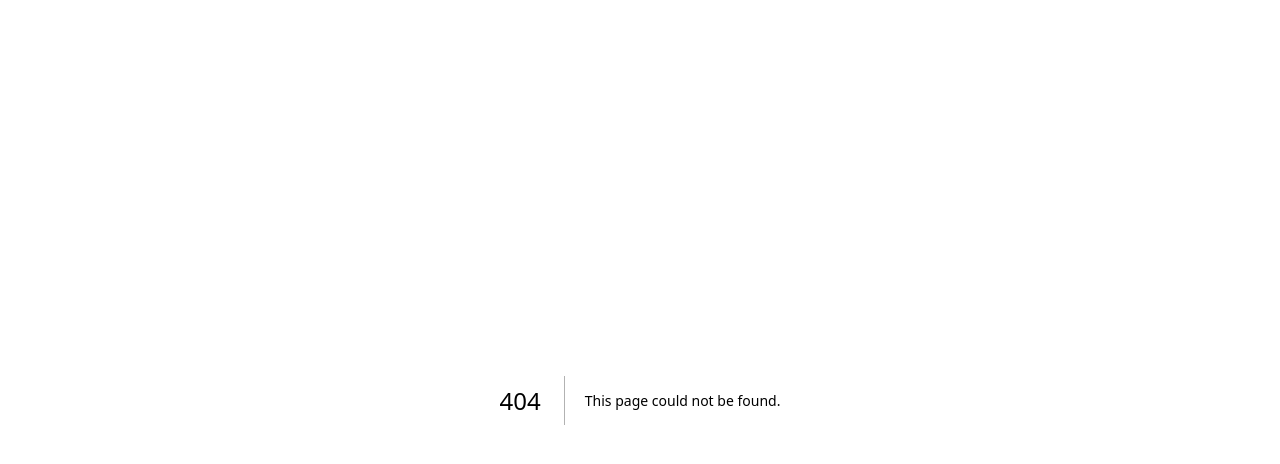
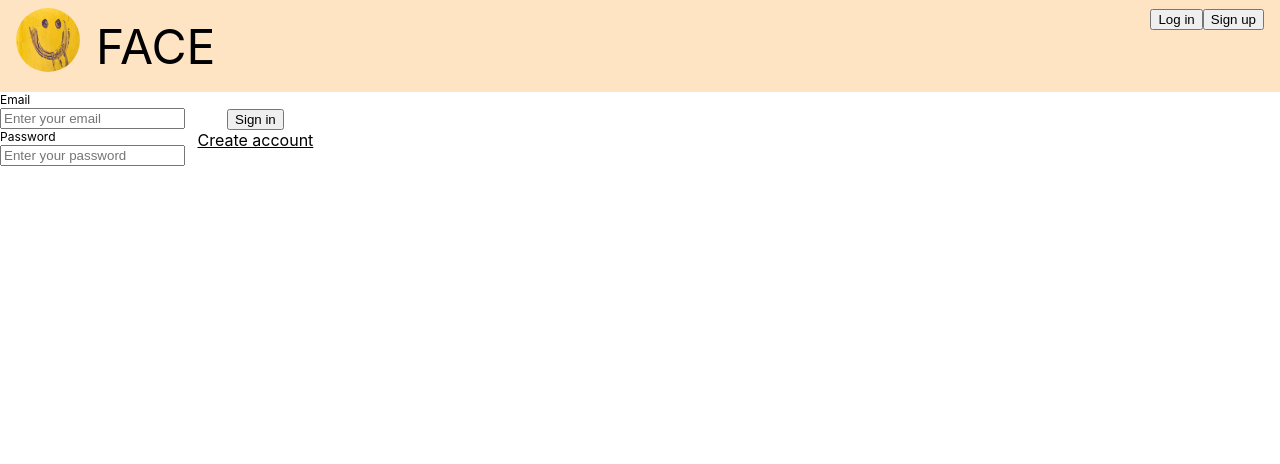
Before and after one commit to MCBethHampshire/coffee, a Next.js app in the folder frontend/web/: page /login in a window 1280 px wide. Before the commit this address had no page. Shown: the top 464 px of the page. Built offline with nearby package versions, Linux system fonts and the light colour scheme.

Commit message:
Change layout of pages and add links

```diff
--- a/frontend/web/components/header.tsx
+++ b/frontend/web/components/header.tsx
@@ -1,19 +1,25 @@
-import Login from "./login";
 import Image from "next/image";
 import logo from "../assets/logo.jpg";
 import styles from '../styles/Header.module.css';
+import Link from "next/link";
 
 const Header = () => {
     return <>
     <div className={styles.container}>
         <div className={styles.nameContainer}>
-            <div className={styles.logo}>
-                <Image src={logo} width={70} height={75} alt="Face logo"/>
-            </div>
+            <Link href="/">
+                <div className={styles.logo}>
+                    <Image src={logo} width={70} height={75} alt="Face logo"/>
+                </div>
+            </Link>
             <header className={styles.header}>FACE</header>
         </div>
-
-        <Login />
+        <div className={styles.buttonContainer}>
+            <Link href="/login">
+                <button>Log in</button>
+            </Link>
+            <button>Sign up</button>
+        </div>
     </div>
 
     </>;
--- /dev/null
+++ b/frontend/web/pages/login.tsx
@@ -0,0 +1,86 @@
+import Header from '../components/header';
+import styles from '../styles/Login.module.css';
+import { useForm } from 'react-hook-form';
+
+export type LoginForm = {
+    identifier: string;
+    password: string;
+};
+
+const Login = () => {
+    const {
+        register,
+        handleSubmit,
+        formState: { errors} ,
+    } = useForm<LoginForm>();
+
+    const onSubmit = (data: LoginForm) => {
+        console.log(data);
+    };
+
+    return <>
+
+      <Header />
+    <div className={styles.container}>
+        <form onSubmit={handleSubmit(onSubmit)} className={styles.form}>
+            <div className={styles.formGroups}>
+                <div className={styles.formGroup}>
+                    <label htmlFor="email"> Email</label>
+                    <input
+                    id="email"
+                    placeholder="Enter your email"
+                    role="textbox"
+                    {...register("identifier", {
+                        required: 'Required',
+                        minLength: {value: 6, message: "Min length 6"},
+                        pattern: {value: /^[A-Z0-9._%+-]+@[A-Z0-9.-]+\.[A-Z]{2,}$/i, message: "Invalid email address"},
+                        })}/>
+                    {errors.identifier ? <span className={styles.error}>{errors.identifier?.message}</span> : <>&nbsp;</>}
+                </div>
+                <div className={styles.formGroup}>
+                    <label htmlFor="password">Password</label>
+                    <input
+                    id="password"
+                    placeholder="Enter your password"
+                    role="textbox"
+                    type="password"
+                    {...register("password", {
+                        required: 'Required',
+                        minLength: {value: 8, message: "Min length 8"},
+                        })}/>
+                    {errors.password ? <span className={styles.error}>{errors.password?.message}</span> : <>&nbsp;</>}
+                </div>
+            </div>
+            <div className={styles.buttonContainer}>
+                <button type="submit">Sign in</button>
+                <a>Create account</a>
+            </div>
+        </form>
+        <style jsx global>{`
+        html,
+        body {
+          padding: 0;
+          margin: 0;
+          font-family:
+            -apple-system,
+            BlinkMacSystemFont,
+            Segoe UI,
+            Roboto,
+            Oxygen,
+            Ubuntu,
+            Cantarell,
+            Fira Sans,
+            Droid Sans,
+            Helvetica Neue,
+            sans-serif;
+        }
+        * {
+          box-sizing: border-box;
+        }
+      `}</style>
+    </div>
+
+    </>;
+};
+
+export default Login;
--- a/frontend/web/styles/Header.module.css
+++ b/frontend/web/styles/Header.module.css
@@ -24,4 +24,5 @@
 .header {
     display: inline;
     margin-left: 1rem;
+    color: black;
 }
```
Also changed, not shown: 1 other file (tests, documents, lock files or other folders).
